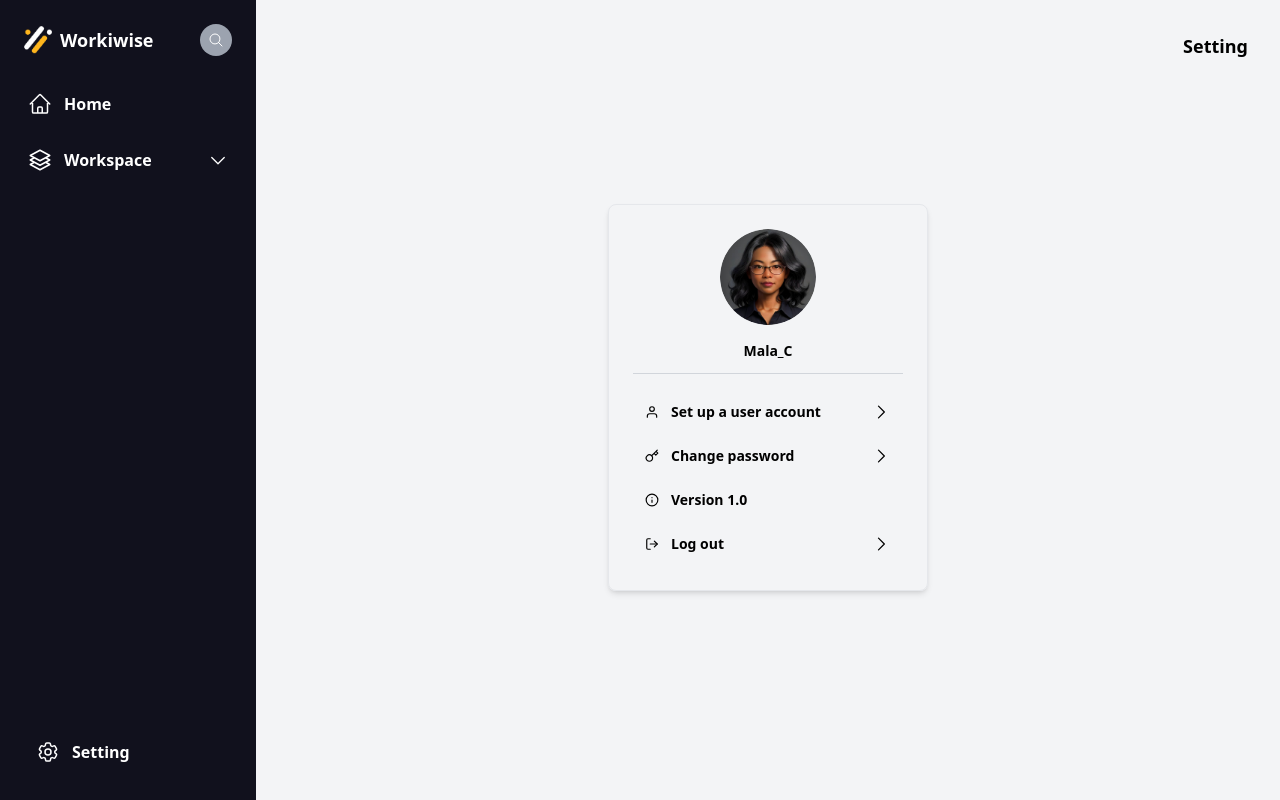
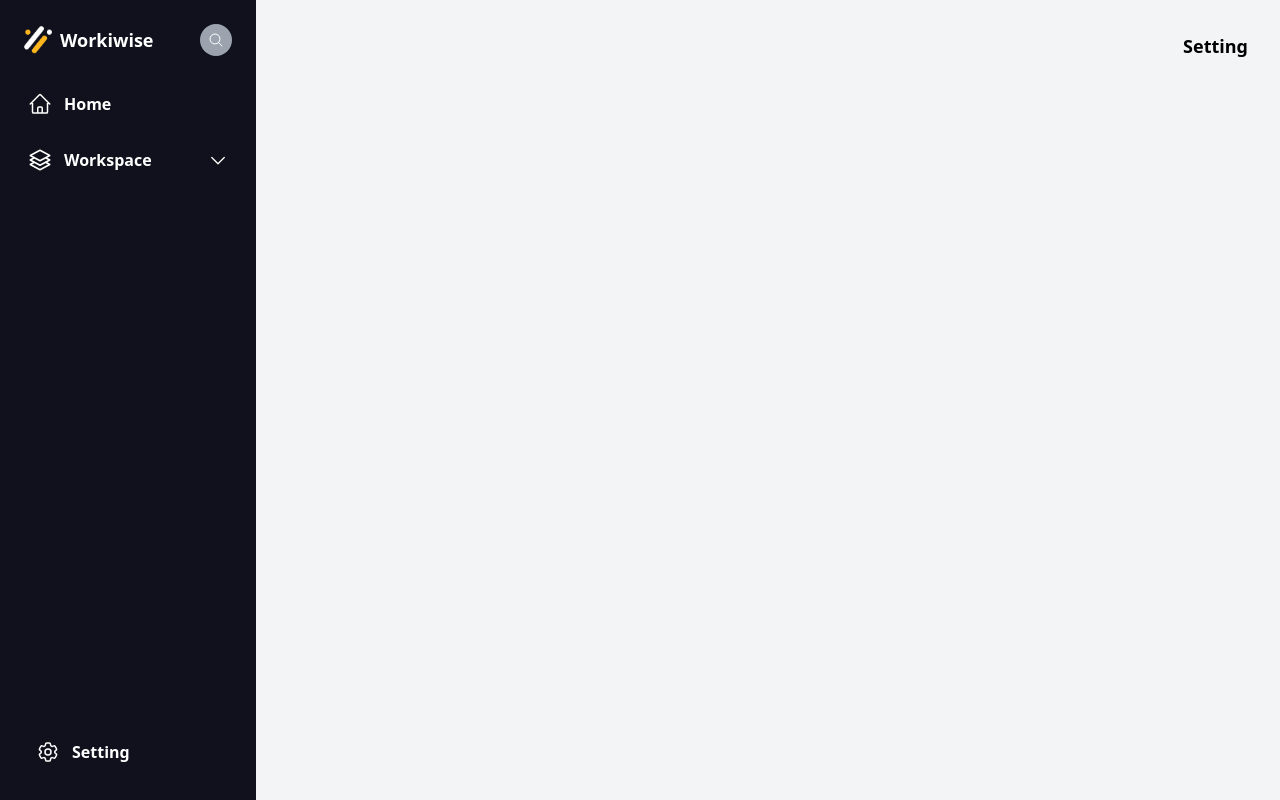
Before and after one commit to M42UJO/WORKIWISE, a React (Vite) app: page /setting in a window 1280 px wide. Built offline with nearby package versions, Linux system fonts and the light colour scheme.

Commit message:
Update Setting.tsx

```diff
--- a/src/pages/setting/Setting.tsx
+++ b/src/pages/setting/Setting.tsx
@@ -8,7 +8,7 @@ const Setting: React.FC = () => {
         <p>Setting</p>
       </div>
       <div className="flex justify-center items-center mt-36">
-        <ProfileCard />
+        {/* <ProfileCard /> */}
       </div>
     </>
 
```
